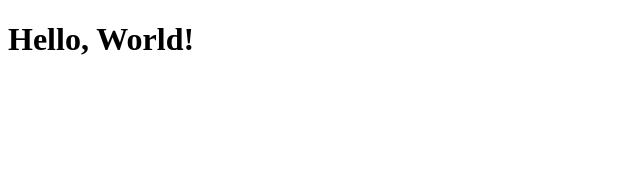
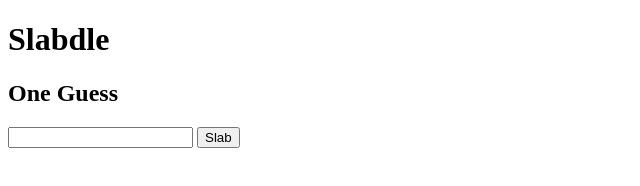
Before and after one commit to ArronBscotch/slabdle, a plain HTML site: page index.html in a window 1280 px wide. Shown: the whole page, without its empty margins (0-640 px from the left). Drawn offline with Linux system fonts and the light colour scheme.

Commit message:
structure

```diff
--- a/index.html
+++ b/index.html
@@ -6,6 +6,11 @@
 		<link rel="stylesheet" href="style/main.css">
 	</head>
 	<body>
-		<h1>Hello, World!</h1>
+		<div id="main">
+			<h1>Slabdle</h1>
+			<h2>One Guess</h2>
+			<input type="text" id="guess-input" maxlength="5">
+			<button id="commit">Slab</button>
+		</div>
 	</body>
 </html>
```
